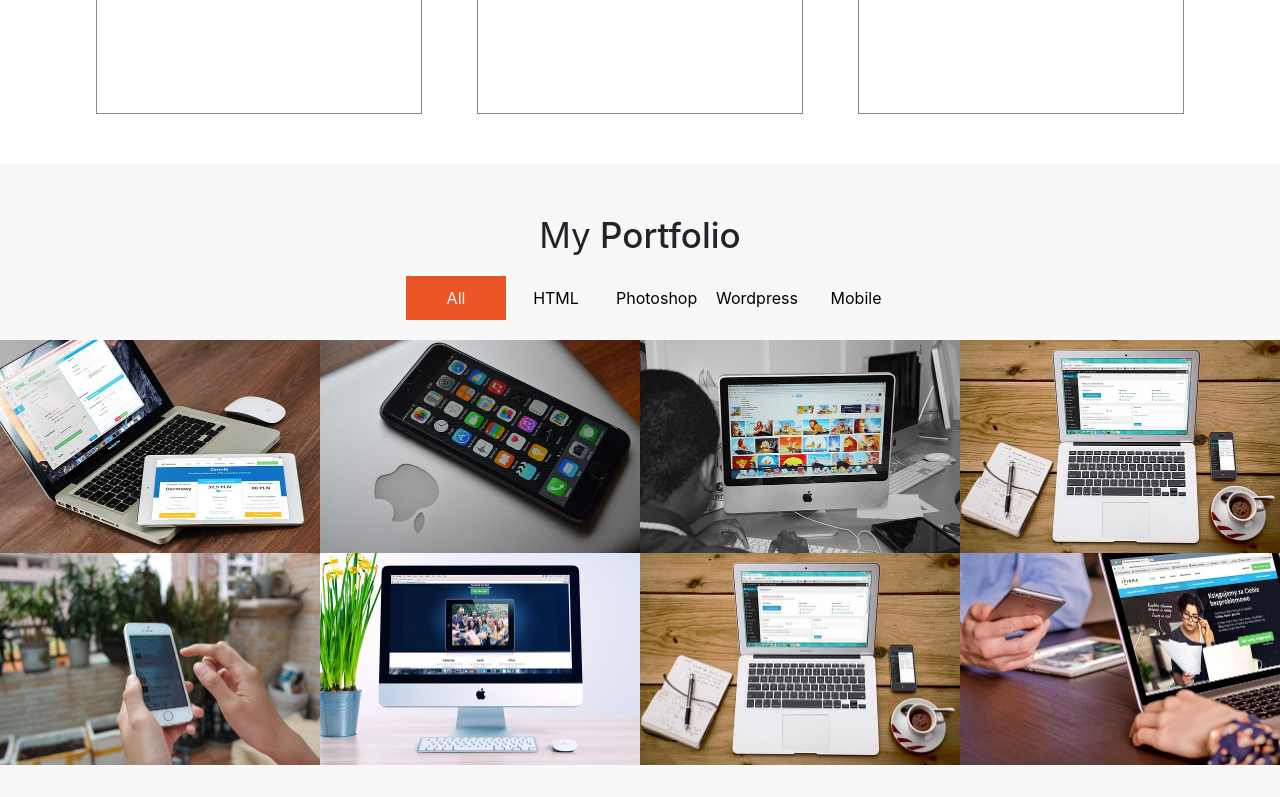
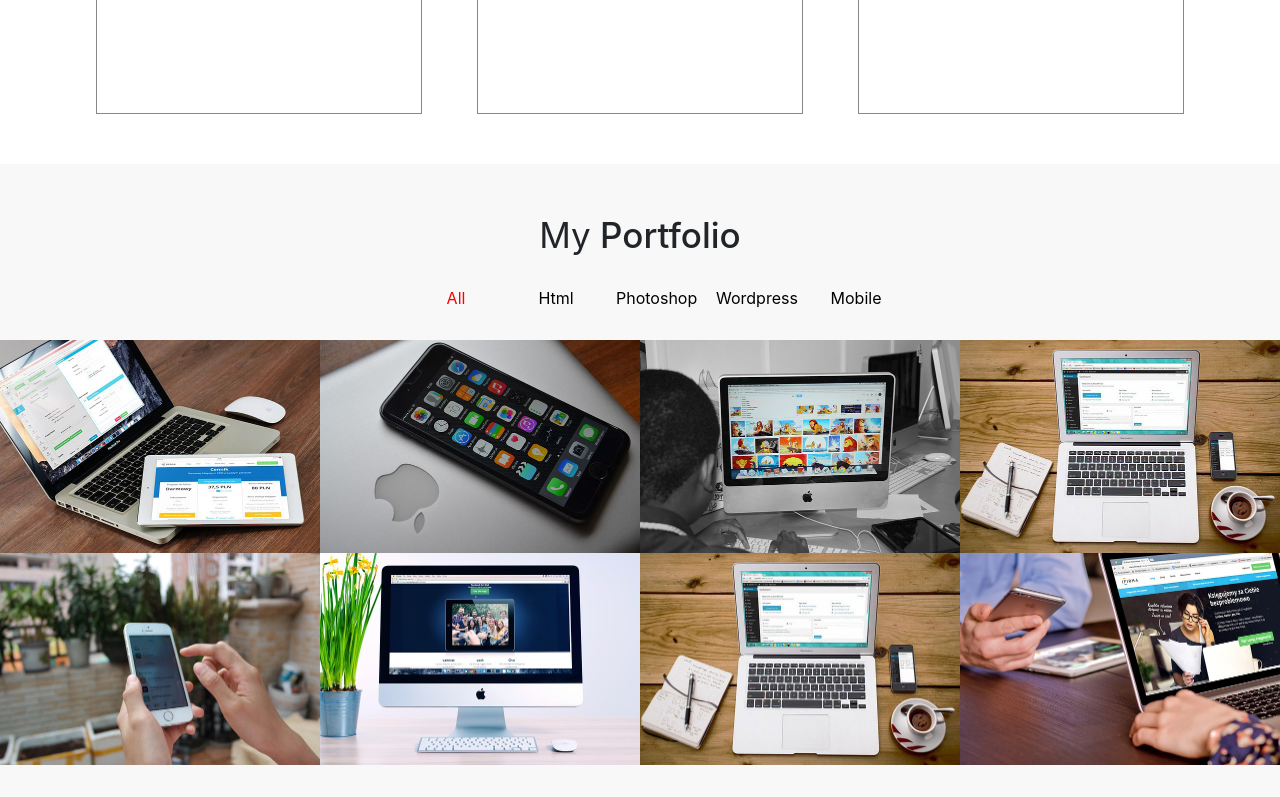
Before and after one commit to Mona90/Ultra, a React (Create React App) app: page / in a window 1280 px wide. Shown: the part 1081-1878 px from the top of the page. Built offline with nearby package versions, Linux system fonts and the light colour scheme; some icons are missing.

Commit message:
add class active to category in portfolio section

```diff
--- a/src/App.js
+++ b/src/App.js
@@ -10,7 +10,7 @@ import Contact from './Pages/Contact';
 class App extends Component{
   render(){
     return (
-      <BrowserRouter basename="/Ultra">
+      <BrowserRouter>
        <Navbar/>
             <Route exact path="/" component={Home} />
             <Route path="/contact" component={Contact}/>
--- a/src/Component/Navbar/index.js
+++ b/src/Component/Navbar/index.js
@@ -1,5 +1,5 @@
 import React from 'react'
-import {Link} from "react-router-dom"
+import {NavLink} from "react-router-dom"
 import './style.css'
 function Navbar() {
     return (
@@ -14,12 +14,12 @@ function Navbar() {
 
 
                 <ul className="ul-list">
-                    <li className="list-item"><Link to="/">Home</Link></li>
-                    <li className="list-item"><Link to="#">Work</Link></li>
-                    <li className="list-item"><Link to="#">Portfolio</Link></li>
-                    <li className="list-item"><Link to="#">Resume</Link></li>
-                    <li className="list-item"><Link to="#">About</Link></li>
-                    <li className="list-item"><Link to="/contact">Contact</Link></li>
+                    <li className="list-item"><NavLink exact to="/" activeStyle={{ color:'red' }}>Home</NavLink></li>
+                    <li className="list-item"><NavLink to="#">Work</NavLink></li>
+                    <li className="list-item"><NavLink to="#">Portfolio</NavLink></li>
+                    <li className="list-item"><NavLink to="#">Resume</NavLink></li>
+                    <li className="list-item"><NavLink to="#">About</NavLink></li>
+                    <li className="list-item"><NavLink to="/contact" activeStyle={{ color:'red' }}>Contact</NavLink></li>
                 </ul>
 
             </div>
--- a/src/Component/Portfolio/index.js
+++ b/src/Component/Portfolio/index.js
@@ -7,7 +7,8 @@ import {Section, Title, TitleSpan, List, ListItem, BoxDev, Img, Overlay, BoxSpan
 function Portfolio() {
     const [Images, setImages] = useState([])
     const [filter, setFilter] = useState('all');
-
+    const array = ["all", "html", "photoshop", "wordpress", "mobile"]
+    const [activeIndex, setActiveIndex] = useState(0)
     useEffect(()=>{
        axios.get('data/data.json').then(res =>{
 
@@ -15,10 +16,10 @@ function Portfolio() {
        })
 
     },[])
-    const handleClick  = (categoryName)=>{
-        setFilter(categoryName);
+    const handleClick  = (obj, index)=>{
+        setFilter(obj);
+        setActiveIndex(index)
     }
-
 
     const portfolioImages = (filter === 'all' ? Images : Images.filter(img => img.category.includes(filter))).map((item, i)=>{
               return(
@@ -37,11 +38,14 @@ function Portfolio() {
         <Section>
             <Title><TitleSpan>My</TitleSpan> Portfolio</Title>
             <List>
-                <ListItem active onClick={() => handleClick('all')}>All</ListItem>
-                <ListItem  onClick={() => handleClick("html" )}>HTML</ListItem>
-                <ListItem  onClick={() => handleClick("photoshop")}>Photoshop</ListItem>
-                <ListItem  onClick={() => handleClick("wordpress")}>Wordpress</ListItem>
-                <ListItem  onClick={() => handleClick("mobile")}>Mobile</ListItem>
+                {array.map((obj, index) => {
+
+                    return(
+                        <ListItem className={index === activeIndex  ? 'active' : ''} onClick={() => {handleClick(obj, index)}} key={index}>{obj}</ListItem>
+                    )
+
+                })}
+
             </List>
 
             <div className="box">
--- a/src/Component/Portfolio/style.js
+++ b/src/Component/Portfolio/style.js
@@ -26,7 +26,11 @@ export const ListItem = styled.li
   padding: 10px;
   background: ${props => props.active ? "#eb5424" : ""};
   color:${props => props.active ? "#FFF" : "#000"};
-  cursor:pointer
+  cursor:pointer;
+  text-transform:capitalize;
+  &.active{
+    color:red
+  }
   `
 
 
```
